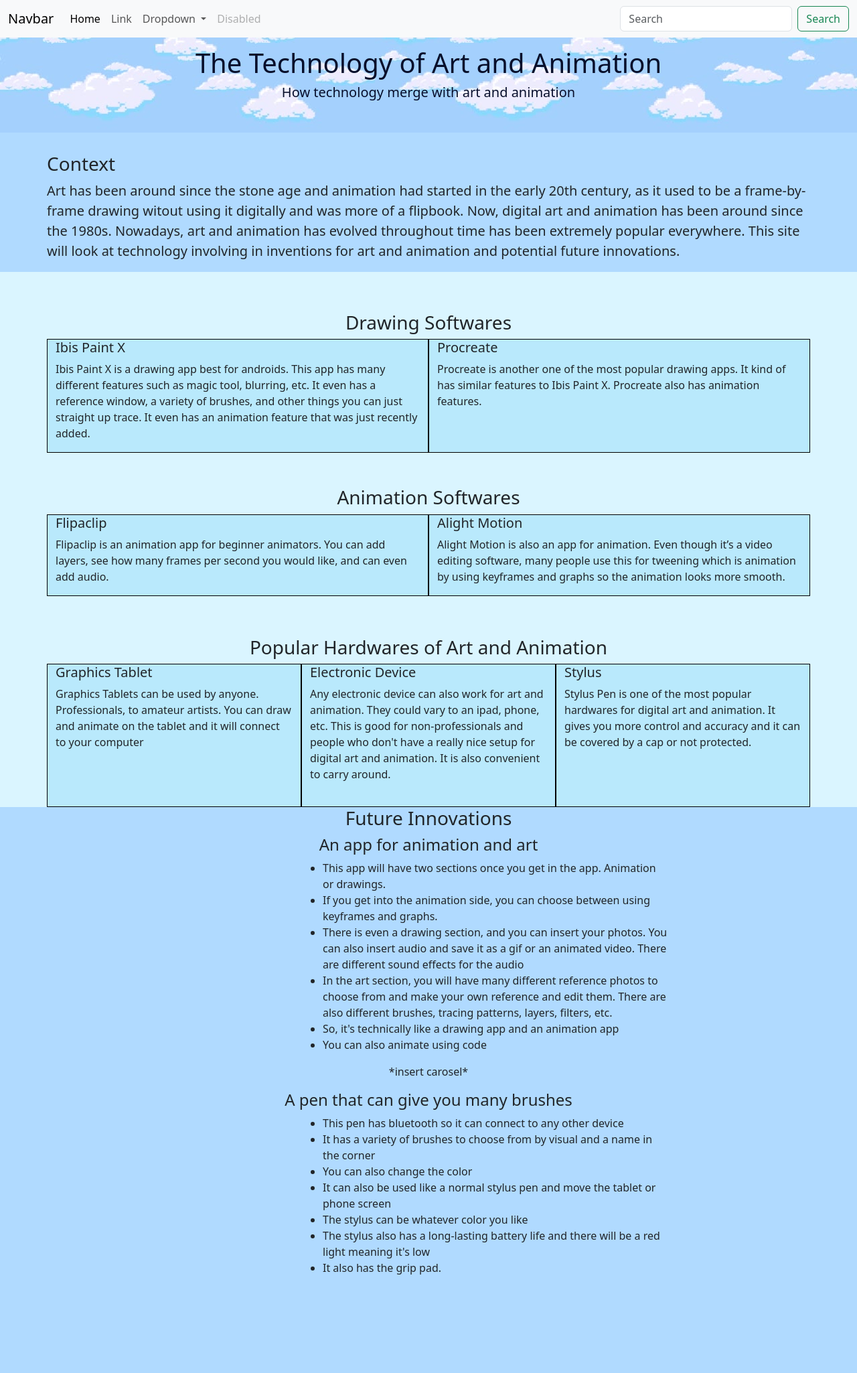
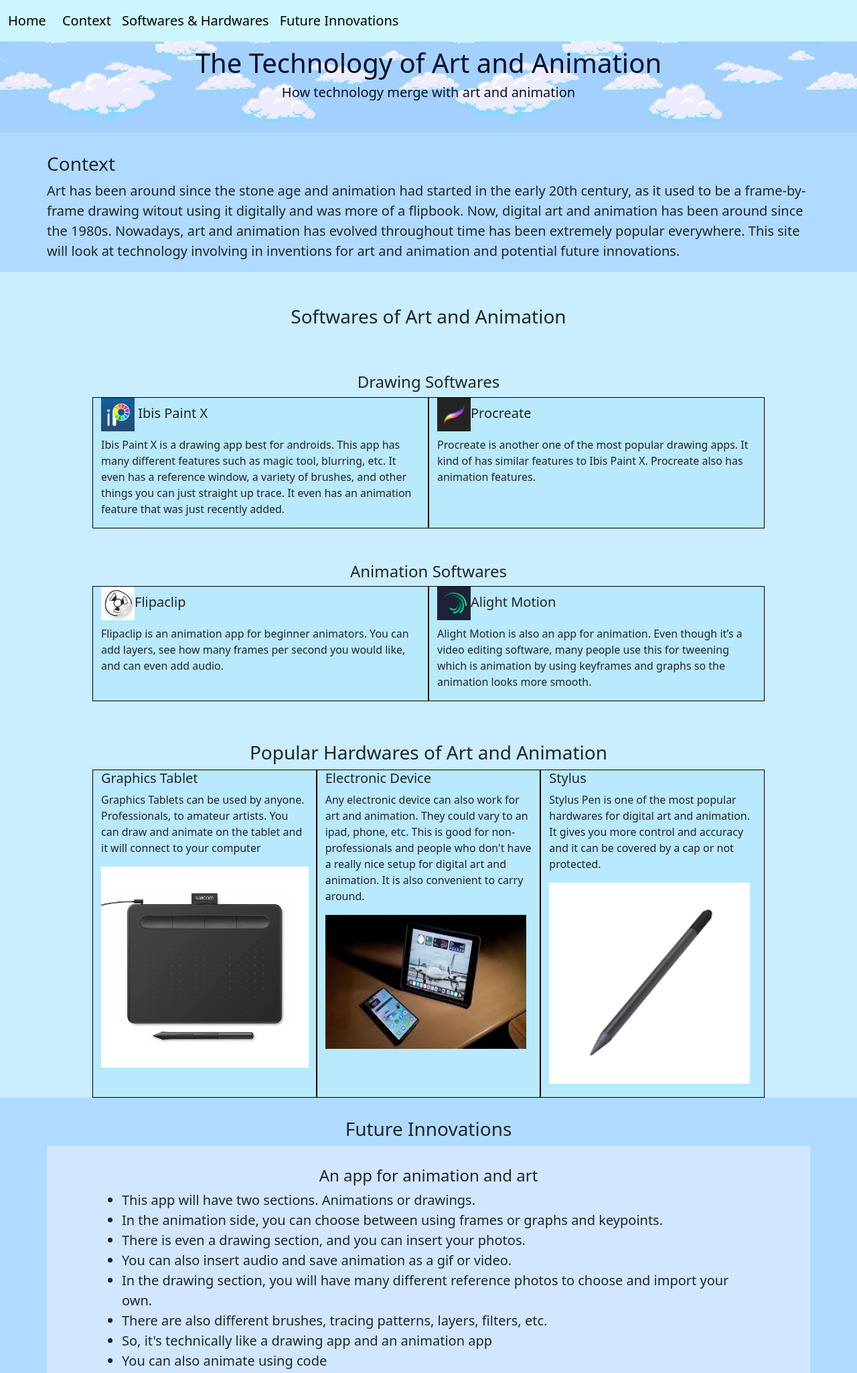
Before and after one commit to xinyangl5722/sep10-freedom-project, a website: page index.html in a window 1280 px wide. Shown: the top 2050 px of the page at 67% size. Before the commit the page ends 1921 px from the top, so only its background shows below. Drawn offline with nearby package versions, Linux system fonts and the light colour scheme.

Commit message:
edit others

```diff
--- /dev/null
+++ b/aframe.html
@@ -0,0 +1,28 @@
+<!doctype html>
+<html>
+<head>
+    <meta charset="UTF-8">
+    <meta name="viewport" content="width=device-width, initial-scale=1.0">
+    <script src="https://aframe.io/releases/1.5.0/aframe.min.js"></script>
+    <link href="./output.css" rel="stylesheet">
+</head>
+<body>
+
+
+    <a-scene>
+        <a-cylinder position="0 1.25 -5" height="6" radius="0.5" rotation="90 45 90" color="#FEFAE8"></a-cylinder>
+        <a-cone position="-2.45 1.25 -2.55" height="1" radius-bottom="0.5" rotation="90 45 90" color="#FEFAE8"></a-cone>
+        <a-cylinder position="1.40 1.25 -6 " height="0.5" rotation="90 45 180" radius="0.2" color="#165082"></a-cylinder>
+        <a-cylinder position="1 1.25 -5.6 " height="0.5" rotation="90 45 180" radius="0.2" color="#823416"></a-cylinder>
+        <a-cylinder position="0.6 1.25 -5.2 " height="0.5" rotation="90 45 180" radius="0.2" color="#4B8216"></a-cylinder>
+        <a-cylinder position="-1 1.25 -3.5" height="0.5" radius="0.2" rotation="90 45 90" color="#C4C7BC"></a-cylinder>
+        <a-cylinder position="-1.4 1.25 -3.1" height="0.5" radius="0.2" rotation="90 45 90" color="#BABCB3"></a-cylinder>
+    </a-scene>
+<!--
+    <a-scene>
+        <a-box></a-box>
+        <a-camera position="0 0 2"></a-camera>
+    </a-scene>
+-->
+</body>
+</html>
--- a/index.html
+++ b/index.html
@@ -12,123 +12,119 @@
 
         </style>
 
-        <title>Title</title>
+        <title>Technology of Art and Animation</title>
     </head>
     <body style="background-color: #B0DAFF;">
-
       <script src="https://cdn.jsdelivr.net/npm/bootstrap@5.3.3/dist/js/bootstrap.bundle.min.js"></script>
 
-
-      <nav class="navbar fixed-top navbar-expand-lg bg-body-tertiary">
+      <!--Navbar-->
+      <nav class="navbar fixed-top navbar-expand-lg" style="background-color:#CDF5FD;">
         <div class="container-fluid">
-          <a class="navbar-brand" href="#">Navbar</a>
+          <a class="navbar-brand" href="#title">Home</a>
           <button class="navbar-toggler" type="button" data-bs-toggle="collapse" data-bs-target="#navbarSupportedContent" aria-controls="navbarSupportedContent" aria-expanded="false" aria-label="Toggle navigation">
             <span class="navbar-toggler-icon"></span>
           </button>
           <div class="collapse navbar-collapse" id="navbarSupportedContent">
             <ul class="navbar-nav me-auto mb-2 mb-lg-0">
               <li class="nav-item">
-                <a class="nav-link active" aria-current="page" href="#">Home</a>
+                <a class="nav-link active" aria-current="page" href="#context">Context</a>
               </li>
               <li class="nav-item">
-                <a class="nav-link" href="#">Link</a>
-              </li>
-              <li class="nav-item dropdown">
-                <a class="nav-link dropdown-toggle" href="#" role="button" data-bs-toggle="dropdown" aria-expanded="false">
-                  Dropdown
-                </a>
-                <ul class="dropdown-menu">
-                  <li><a class="dropdown-item" href="#">Action</a></li>
-                  <li><a class="dropdown-item" href="#">Another action</a></li>
-                  <li><hr class="dropdown-divider"></li>
-                  <li><a class="dropdown-item" href="#">Something else here</a></li>
-                </ul>
+                <a class="nav-link active" aria-current="page" href="#past">Softwares & Hardwares</a>
               </li>
               <li class="nav-item">
-                <a class="nav-link disabled" aria-disabled="true">Disabled</a>
+                <a class="nav-link active" aria-current="page" href="#future">Future Innovations</a>
               </li>
             </ul>
-            <form class="d-flex" role="search">
-              <input class="form-control me-2" type="search" placeholder="Search" aria-label="Search">
-              <button class="btn btn-outline-success" type="submit">Search</button>
-            </form>
           </div>
         </div>
       </nav>
 
+      <!--Title-->
       <div class="container-fluid" id="title"style="background-color: lightblue; padding-top: 70px; padding-bottom:40px;">
-        <div id="word">
         <h1 style="text-align: center; color: #070F2B;">The Technology of Art and Animation</h1>
         <h5 style="text-align: center; color: #070F2B;">How technology merge with art and animation</h5>
       </div>
-      </div>
 
-      <h3 style="padding-left: 70px; padding-top: 30px;">Context</h3>
+      <!--Context-->
+      <h3 id="context"style="padding-left: 70px; padding-top: 30px;">Context</h3>
       <p style="padding-left: 70px; padding-right: 70px; font-size: 20px;">Art has been around since the stone age and animation had started in the early 20th century, as it used to be a frame-by-frame drawing witout using it digitally and was more of a flipbook. Now, digital art and animation has been around since the 1980s. Nowadays, art and animation has evolved throughout time has been extremely popular everywhere. This site will look at technology involving in inventions for art and animation and potential future innovations.</p>
 
-      <div style="background-color: #DAF5FF;">
-        <h3 style="text-align: center; padding-top: 59px;">Drawing Softwares</h3>
+      <!--Past Innovations-->
+      <div style="background-color: #CAEDFF;" id="past">
+        <h3 style="text-align: center; padding-top: 50px;">Softwares of Art and Animation</h3>
+        <h4 style="text-align: center; padding-top: 59px;">Drawing Softwares</h4>
 
         <div class="container">
           <div class="row">
             <div class="col-md-6">
-            <h5>Ibis Paint X</h5>
+              <h5><img src="../img/ibis.jpg" alt="ibis paint" id="ibis"> Ibis Paint X</h5>
               <p>Ibis Paint X is a drawing app best for androids. This app has many different features such as magic tool, blurring, etc. It even has a reference window, a variety of brushes, and other things you can just straight up trace. It even has an animation feature that was just recently added.</p>
             </div>
             <div class="col-md-6">
-            <h5>Procreate</h5>
+              <h5><img src="../img/procreate.jpeg" alt="paint" id="ibis">Procreate</h5>
               <p>Procreate is another one of the most popular drawing apps. It kind of has similar features to Ibis Paint X. Procreate also has animation features.</p>
             </div>
           </div>
         </div>
-      <h3 style="text-align: center; padding-top: 50px;">Animation Softwares</h3>
+        <h4 style="text-align: center; padding-top: 50px;">Animation Softwares</h4>
         <div class="container">
           <div class="row">
             <div class="col-md-6">
-            <h5>Flipaclip</h5>
+              <h5><img src="../img/flip.jpg" alt="paint" id="ibis">Flipaclip</h5>
               <p>Flipaclip is an animation app for beginner animators. You can add layers, see how many frames per second you would like, and can even add audio.</p>
             </div>
             <div class="col-md-6">
-            <h5>Alight Motion</h5>
+              <h5><img src="../img/motion.png" alt="" id="ibis">Alight Motion</h5>
               <p>Alight Motion is also an app for animation. Even though it’s a video editing software, many people use this for tweening which is animation by using keyframes and graphs so the animation looks more smooth.</p>
             </div>
           </div>
         </div>
+      </div>
+      <div style="background-color: #CAEDFF;">
         <h3 style="padding-top: 60px; text-align: center;">Popular Hardwares of Art and Animation</h3>
         <div class="container">
           <div class="row">
             <div class="col-md-4">
               <h5>Graphics Tablet</h5>
               <p>Graphics Tablets can be used by anyone. Professionals, to amateur artists. You can draw and animate on the tablet and it will connect to your computer</p>
+              <img src="../img/tab.jpg" id="tab">
             </div>
             <div class="col-md-4">
               <h5>Electronic Device</h5>
               <p>Any electronic device can also work for art and animation. They could vary to an ipad, phone, etc. This is good for non-professionals and people who don't have a really nice setup for digital art and animation. It is also convenient to carry around.</p>
+              <img src="../img/ii.jpeg" id="lab">
             </div>
             <div class="col-md-4">
               <h5>Stylus</h5>
               <p>Stylus Pen is one of the most popular hardwares for digital art and animation. It gives you more control and accuracy and it can be covered by a cap or not protected.</p>
+              <img src="../img/st.png" id="tal">
             </div>
           </div>
         </div>
       </div>
-      <div style="text-align: center;">
-      <h3>Future Innovations</h3>
-      <h4>An app for animation and art</h4>
+
+
+      <!--Future Innovations-->
+      <div style="text-align: center;" id="future">
+        <h3 style="padding-top: 30px;">Future Innovations</h3>
       </div>
-      <div class="container">
-      <ul style="padding-left: 400px; padding-right: 200px;">
-        <li>This app will have two sections once you get in the app. Animation or drawings.</li>
-        <li>If you get into the animation side, you can choose between using keyframes and graphs.</li>
-        <li>There is even a drawing section, and you can insert your photos. You can also insert audio and save it as a gif or an animated video. There are different sound effects for the audio</li>
-        <li>In the art section, you will have many different reference photos to choose from and make your own reference and edit them. There are also different brushes, tracing patterns, layers, filters, etc.</li>
+      <div class="container" id="list">
+        <h4 style="text-align: center;">An app for animation and art</h4>
+        <ul>
+          <li>This app will have two sections. Animations or drawings.</li>
+          <li>In the animation side, you can choose between using frames or graphs and keypoints.</li>
+          <li>There is even a drawing section, and you can insert your photos.</li>
+          <li>You can also insert audio and save animation as a gif or video.</li>
+          <li>In the drawing section, you will have many different reference photos to choose and import your own.</li>
+          <li>There are also different brushes, tracing patterns, layers, filters, etc.</li>
           <li>So, it's technically like a drawing app and an animation app</li>
           <li>You can also animate using code</li>
         </ul>
-      <p style="text-align: center;">*insert carosel*</p>
-
+      </div>
+      <div class="container" id="list">
         <h4 style="text-align: center;">A pen that can give you many brushes</h4>
-      <ul style="padding-left: 400px; padding-right: 200px;">
+        <ul>
           <li>This pen has bluetooth so it can connect to any other device</li>
           <li>It has a variety of brushes to choose from by visual and a name in the corner</li>
           <li>You can also change the color</li>
@@ -137,6 +133,10 @@
           <li>The stylus also has a long-lasting battery life and there will be a red light meaning it's low</li>
           <li>It also has the grip pad.</li>
         </ul>
+        <p>Here's a preview. Tap or click on the grey box to enlarge the screen for a better view</p>
+        <iframe src="aframe.html" class="frame"></iframe>
       </div>
     </body>
 </html>
+
+<!--padding-left: 300px; padding-right: 200px;-->
--- a/style.css
+++ b/style.css
@@ -7,12 +7,54 @@
 }
 
 .col-md-6 {
+    padding: -50px;
     background-color: #B9E9FC;
     border: 1px solid black;
 }
 
-.col-md-4 {
+.col-md-4{
     background-color: #B9E9FC;
     border: 1px solid black;
     padding-bottom: 20px;
 }
+
+
+.container {
+    padding-left: 80px;
+    padding-right: 80px;
+}
+
+#list {
+    background-color: #D2E6FF;
+    padding-top: 30px;
+    padding-bottom: 30px;
+    padding-left: 80px;
+    padding-right: 80px;
+}
+
+li {
+    font-size: 20px;
+}
+
+iframe {
+    text-align: center;
+}
+
+#ibis {
+    width: 50px;
+}
+
+
+#tab {
+    width: 310px;
+    height: 300px;
+}
+
+#lab {
+    width: 300px;
+    height: 200px;
+}
+
+#tal {
+    width: 300px;
+}
```
Also changed, not shown: img/flip.jpg (added), img/ibis.jpg (added), img/ii.jpeg (added), img/motion.png (added), img/procreate.jpeg (added), img/st.png (added), img/tab.jpg (added). Lines whose indentation alone changed are shown as unchanged.
